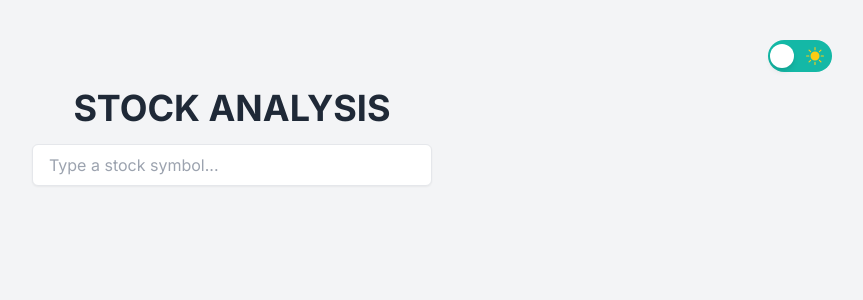
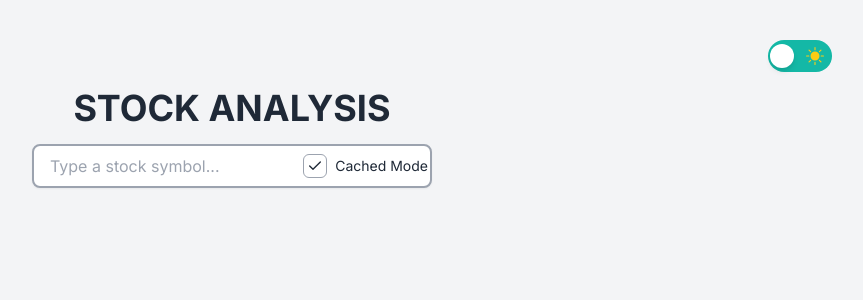
Before and after one commit to XiaoyuSun/stock-analysis-with-next, a Next.js app: page / in a window 1280 px wide. Shown: the top 300 px of the page, without its empty margins (408-1271 px from the left). Built offline with nearby package versions, Linux system fonts and the light colour scheme.

Commit message:
enable/disable cached mode and styling updates

```diff
--- /dev/null
+++ b/src/components/CheckBox.jsx
@@ -0,0 +1,35 @@
+import React from "react";
+
+function CheckBox({ onClick, checked }) {
+  return (
+    <div>
+      <input
+        type="checkbox"
+        id="cachedMode"
+        className="hidden"
+        onChange={onClick}
+        checked={checked}
+      />
+      <label htmlFor="cachedMode" className="flex items-center cursor-pointer">
+        <div className="w-6 h-6 border border-gray-400 rounded-md flex items-center justify-center mr-2">
+          <svg
+            className={`w-4 h-4 ${
+              checked ? "text-grey-500" : "text-transparent"
+            } pointer-events-none`}
+            viewBox="0 0 24 24"
+            fill="none"
+            stroke="currentColor"
+            strokeWidth="2"
+            strokeLinecap="round"
+            strokeLinejoin="round"
+          >
+            <path d="M20 6L9 17l-5-5" />
+          </svg>
+        </div>
+        <span className="text-sm">Cached Mode</span>
+      </label>
+    </div>
+  );
+}
+
+export default CheckBox;
--- a/src/components/StockSymbols.jsx
+++ b/src/components/StockSymbols.jsx
@@ -3,6 +3,7 @@
 import React, { useState, useEffect, useReducer } from "react";
 import StockChart from "./StockChart";
 import { FUNCTION_TYPES } from "@/utils/constant";
+import CheckBox from "./CheckBox";
 
 const StockSymbols = () => {
   const [inputText, setInputText] = useState("");
@@ -12,6 +13,7 @@ const StockSymbols = () => {
   const [incomeData, setIncomeData] = useState(null);
   const [message, setMessage] = useState("");
   const [showDropdown, setShowDropdown] = useState(false);
+  const [cachedMode, setCachedMode] = useState(true);
 
   const handleInputChange = (e) => {
     let value = e.target.value;
@@ -29,7 +31,7 @@ const StockSymbols = () => {
     const fetchStockSymbols = async () => {
       if (inputText) {
         const response = await fetch(
-          `/api/fetchData?functionType=${FUNCTION_TYPES.SYMBOL_SEARCH}&symbol=${inputText}`
+          `/api/fetchData?functionType=${FUNCTION_TYPES.SYMBOL_SEARCH}&symbol=${inputText}&cachedMode=${cachedMode}`
         );
         if (response.status === 429 || response.status === 500) {
           setMessage(response.statusText);
@@ -41,13 +43,13 @@ const StockSymbols = () => {
     };
 
     fetchStockSymbols();
-  }, [inputText]);
+  }, [inputText, cachedMode]);
 
   useEffect(() => {
     const fetchBalanceSheetData = async () => {
       if (selectedStockSymbol) {
         const response = await fetch(
-          `/api/fetchData?functionType=${FUNCTION_TYPES.BALANCE_SHEET}&symbol=${selectedStockSymbol}`
+          `/api/fetchData?functionType=${FUNCTION_TYPES.BALANCE_SHEET}&symbol=${selectedStockSymbol}&cachedMode=${cachedMode}`
         );
         if (response.status === 429 || response.status === 500) {
           setMessage(response.statusText);
@@ -61,7 +63,7 @@ const StockSymbols = () => {
     const fetchIncomeData = async () => {
       if (selectedStockSymbol) {
         const response = await fetch(
-          `/api/fetchData?functionType=${FUNCTION_TYPES.INCOME_STATEMENT}&symbol=${selectedStockSymbol}`
+          `/api/fetchData?functionType=${FUNCTION_TYPES.INCOME_STATEMENT}&symbol=${selectedStockSymbol}&cachedMode=${cachedMode}`
         );
         if (response.status === 429 || response.status === 500) {
           setMessage(response.statusText);
@@ -74,20 +76,22 @@ const StockSymbols = () => {
 
     fetchBalanceSheetData();
     fetchIncomeData();
-  }, [selectedStockSymbol]);
+  }, [selectedStockSymbol, cachedMode]);
 
   return (
-    <div className="w-full flex flex-col flex-grow items-center relative dark:text-gray-500 ">
+    <section className="w-full flex flex-col flex-grow items-center relative dark:text-gray-500 ">
+      <section className="w-1/3 flex gap-3 justify-center items-center relative">
         <input
           type="text"
           value={inputText}
           onChange={(e) => handleInputChange(e)}
           placeholder="Type a stock symbol..."
-        className="w-1/3 sm:w-1/3 px-4 py-2 border rounded-md shadow-sm focus:outline-none focus:ring focus:border-blue-300"
+          className="w-full px-4 py-2 border-2 border-gray-400 rounded-lg shadow-sm focus:outline-none focus:ring focus:border-blue-300 relative"
         />
+
         {showDropdown && stockSymbols.length > 0 && (
           <ul
-          className=" w-1/3 mt-1 bg-white border rounded-md shadow-md absolute z-10 top-10"
+            className="absolute bg-white border-2 border-gray-400 rounded-lg shadow-md mt-2 z-10 top-10 w-full"
             onMouseLeave={() => setShowDropdown(false)}
           >
             {stockSymbols.map((symbol) => (
@@ -101,11 +105,20 @@ const StockSymbols = () => {
             ))}
           </ul>
         )}
+        <div className="absolute top-0 right-0 flex items-center h-full mr-1">
+          <CheckBox
+            onClick={() => setCachedMode(!cachedMode)}
+            checked={cachedMode}
+          />
+        </div>
+      </section>
+
       {balanceData && incomeData && (
         <StockChart balanceData={balanceData} incomeData={incomeData} />
       )}
+
       {message}
-    </div>
+    </section>
   );
 };
 
--- a/src/pages/api/fetchData.js
+++ b/src/pages/api/fetchData.js
@@ -5,8 +5,9 @@ import { FUNCTION_TYPES } from "@/utils/constant";
 
 export default async function fetchData(req, res) {
   const { query } = req;
-  const { symbol, functionType } = query;
+  const { symbol, functionType, cachedMode } = query;
 
+  if (cachedMode === "true") {
     if (functionType === FUNCTION_TYPES.SYMBOL_SEARCH) {
       return res
         .status(200)
@@ -19,6 +20,7 @@ export default async function fetchData(req, res) {
 
     if (functionType === FUNCTION_TYPES.INCOME_STATEMENT) {
       return res.status(200).json(incomeData);
+    }
   }
 
   const apiKey = process.env.ALPHA_VANTAGE_API_KEY;
```
Lines whose indentation alone changed are shown as unchanged.
